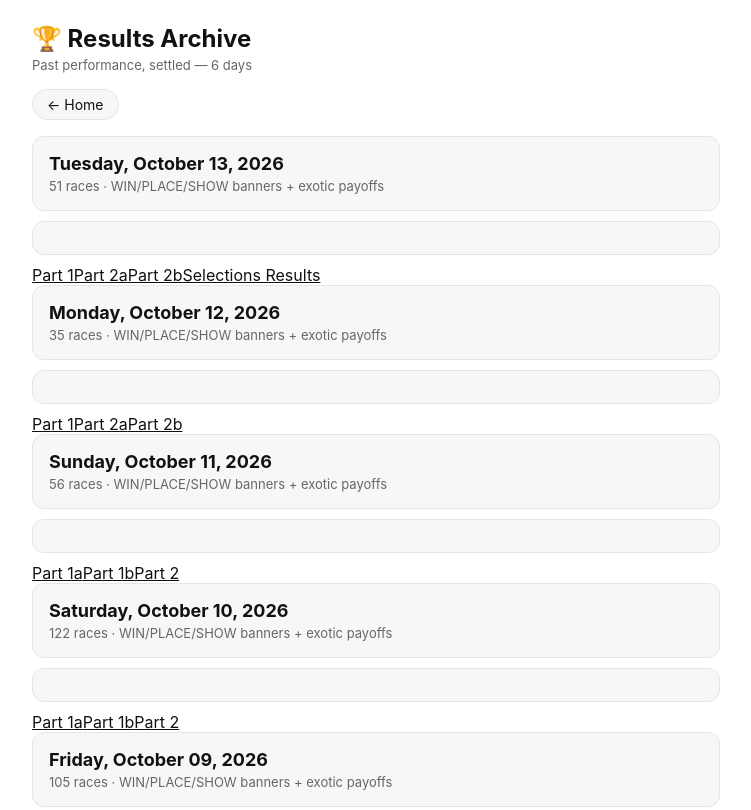
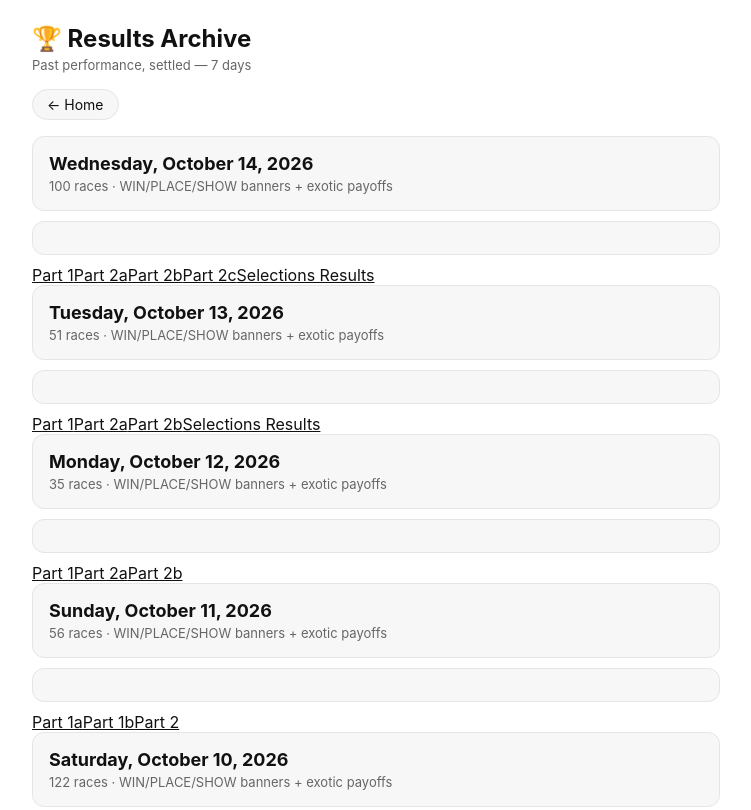
Before and after one commit to dwood-tech/Trainer-Directory, a plain HTML site: page results/index.html in a window 1280 px wide. Shown: the top 810 px of the page, without its empty margins (264-1015 px from the left). Drawn offline with Linux system fonts and the light colour scheme.

Commit message:
Results archive index

```diff
--- a/results/index.html
+++ b/results/index.html
@@ -22,9 +22,14 @@ a{color:var(--fg)}
 </style></head>
 <body><div class="wrap">
 <h1>&#127942; Results Archive</h1>
-<p class="sub">Past performance, settled — 6 days</p>
+<p class="sub">Past performance, settled — 7 days</p>
 <p class="sitenav"><a href="https://daily-pace-card-home-dwoodlcrhelp-9430.vercel.app">&larr; Home</a></p>
 
+<a class="day" href="2026-10-14/">
+<h2>Wednesday, October 14, 2026</h2>
+<p>100 races &middot; WIN/PLACE/SHOW banners + exotic payoffs</p>
+<div class="parts"><a href="2026-10-14/part1/">Part 1</a><a href="2026-10-14/part2a/">Part 2a</a><a href="2026-10-14/part2b/">Part 2b</a><a href="2026-10-14/part2c/">Part 2c</a><a href="2026-10-14/selections/">Selections Results</a></div>
+</a>
 <a class="day" href="2026-10-13/">
 <h2>Tuesday, October 13, 2026</h2>
 <p>51 races &middot; WIN/PLACE/SHOW banners + exotic payoffs</p>
```
